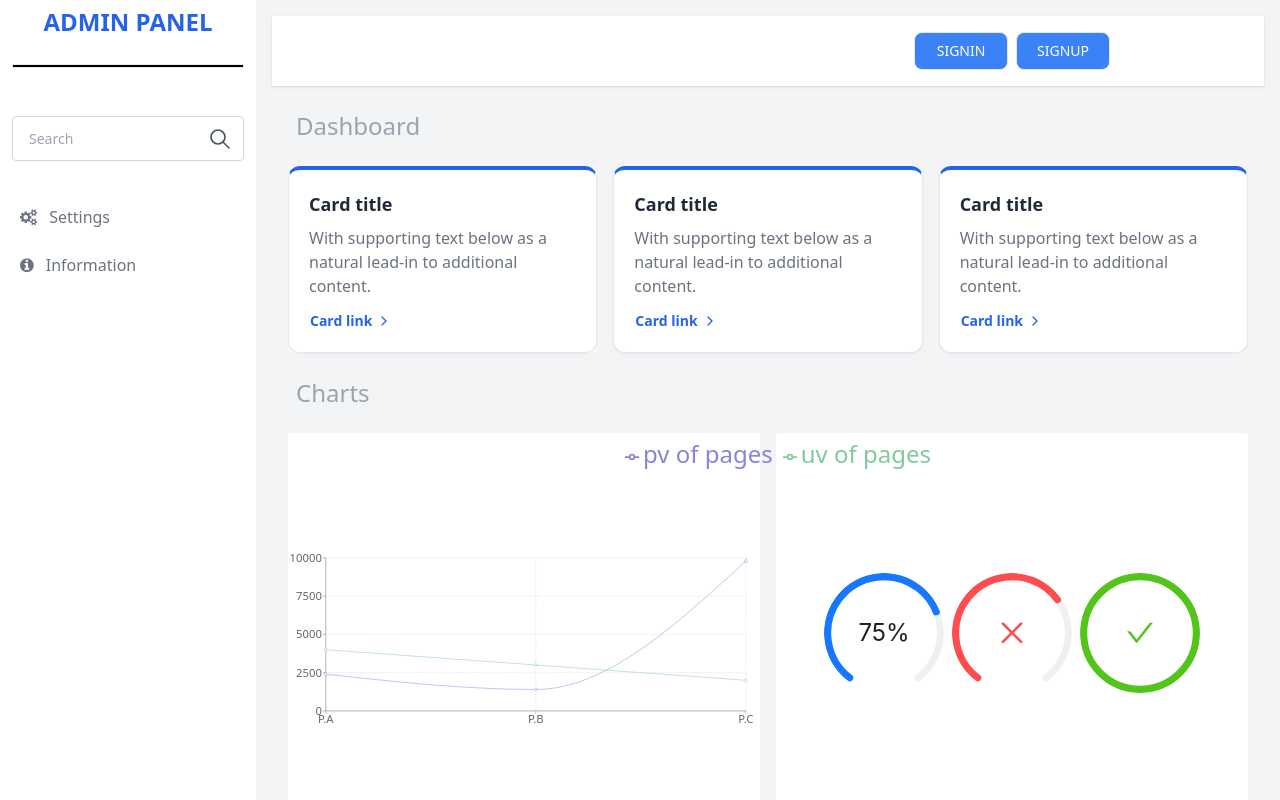
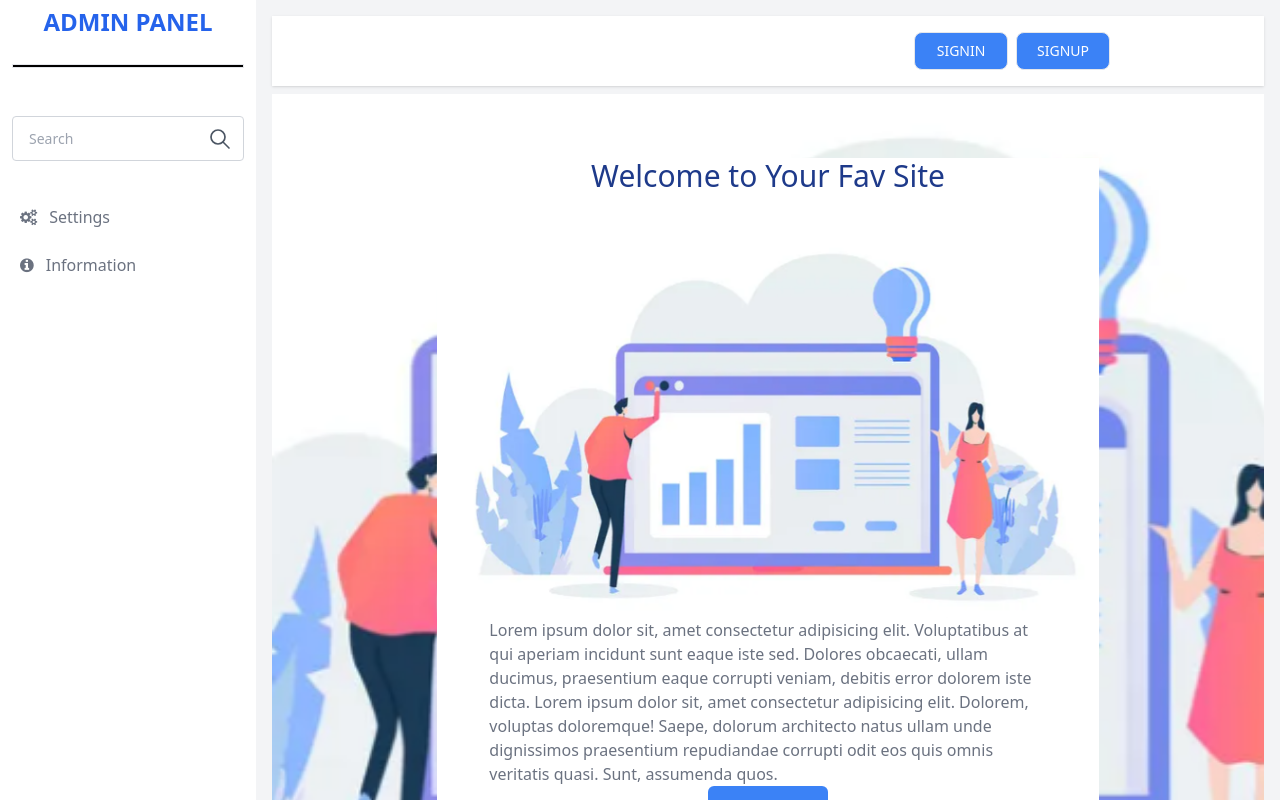
Before and after one commit to yadamoon/Admin-Panel, a React (Vite) app in the folder Dashboard/: page / in a window 1280 px wide. Shown: the top 800 px of the page. Built offline with nearby package versions, Linux system fonts and the light colour scheme.

Commit message:
updated URL

```diff
--- a/Dashboard/src/App.jsx
+++ b/Dashboard/src/App.jsx
@@ -41,7 +41,7 @@
             className="lg:my-0 md:my-0 sm:my-5
           "
           >
-            <Route path="/" element={<DashboardApp />} />
+            <Route path="/Dashboard" element={<DashboardApp />} />
             <Route path="/Table" element={<ListUser />} />
             <Route path="/User" element={<Profiles />} />
             <Route path="DetailsUser/:id" element={<DetailsUsers />} />
@@ -50,7 +50,7 @@
             <Route path="/Product" element={<Products />} />
             <Route path="/SignUp" element={<SignUp />} />
             <Route path="/SignIn" element={<SignIn />} />
-            <Route path="/Landing" element={<LandingPage />} />
+            <Route path="/" element={<LandingPage />} />
 
             <Route path="/ForgetPassword" element={<ForgetPassword />} />
             <Route path="*" element={<Error />} />
```
